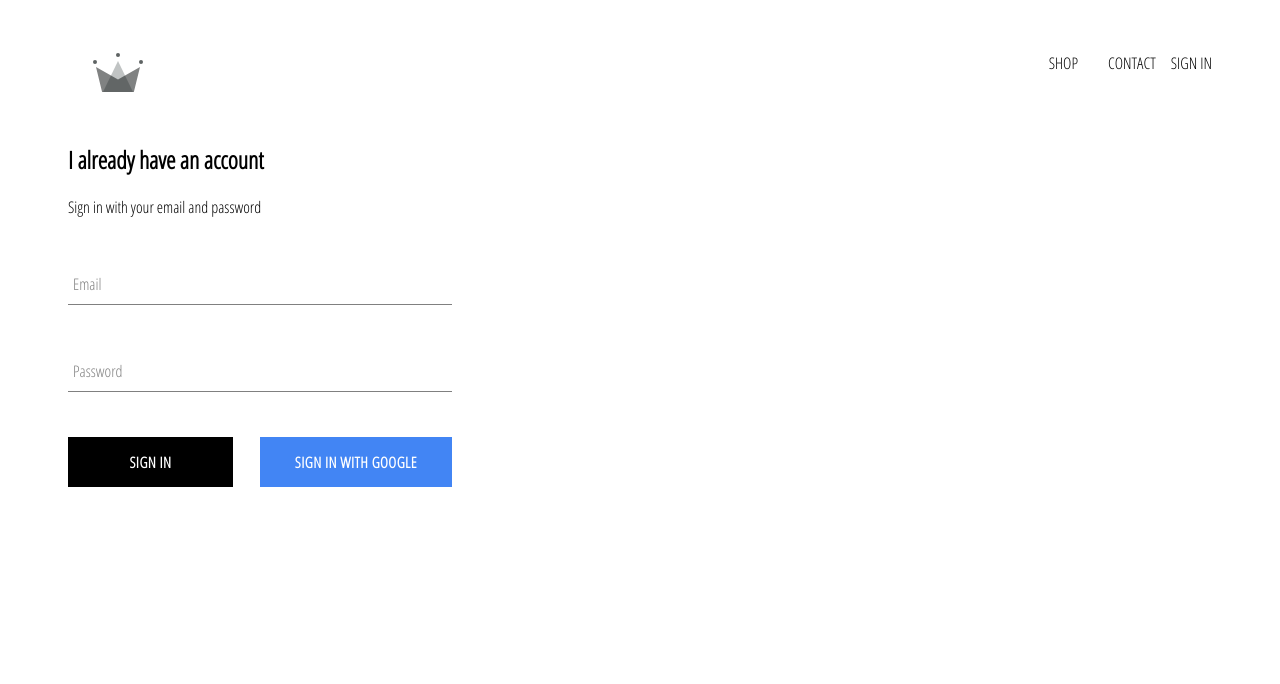
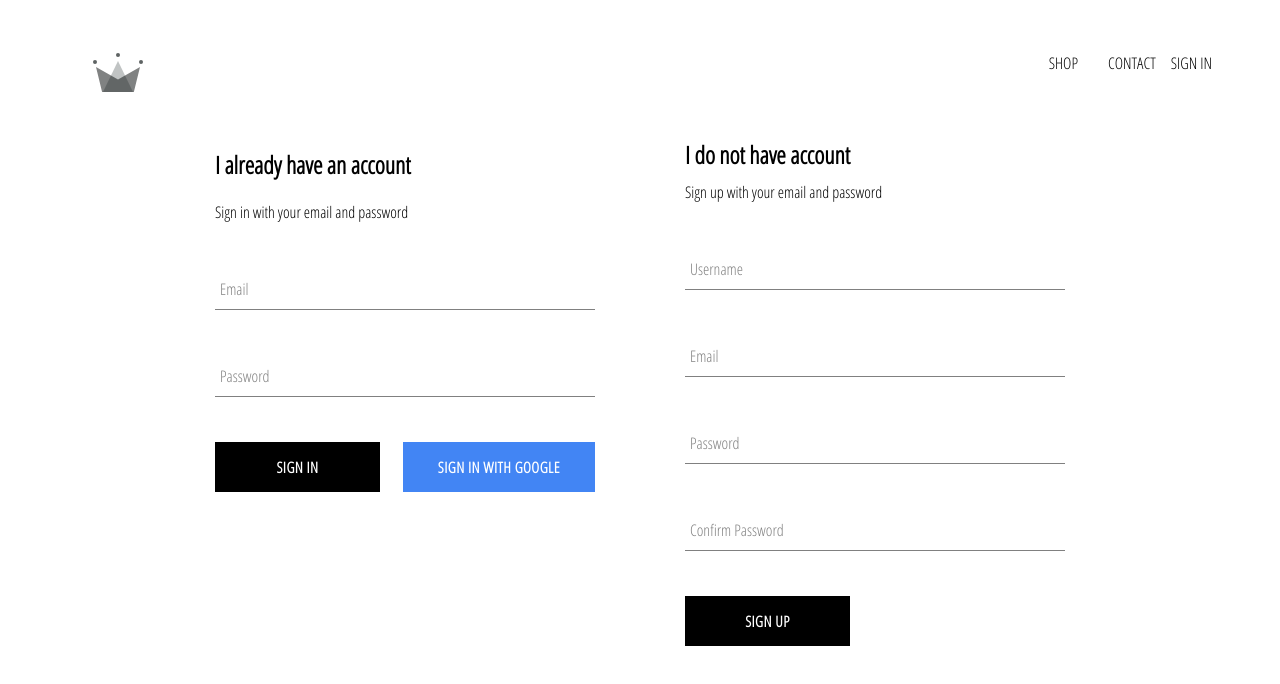
Before and after one commit to shivkhaira/react, a React (Create React App) app: page /signIn in a window 1280 px wide. Shown: the top 684 px of the page. Built offline with nearby package versions, Linux system fonts and the light colour scheme; no server answers.

Commit message:
SIGN IN AND SIGN UP

```diff
--- a/src/App.js
+++ b/src/App.js
@@ -5,7 +5,7 @@
 import Shop from './pages/shop/shop.component'
 import Header from './components/header/header.component'
 import Sign from './pages/sign/sign.component'
-import {auth} from './firebase/firebase.utils'
+import {auth,createUserProfileDocument} from './firebase/firebase.utils'
 
 class App extends React.Component{    //eslint-disable-next-line
 
@@ -23,9 +23,27 @@
 unsubscribeFromAuth=null
 
 componentDidMount(){
-    this.unsubscribeFromAuth=auth.onAuthStateChanged(user=>{
-        this.setState({currentUser:user})
-        console.log(user)
+    this.unsubscribeFromAuth=auth.onAuthStateChanged(async userAuth=>{
+        if (userAuth)
+        {
+            const userRef=await createUserProfileDocument(userAuth)
+            userRef.onSnapshot(snapShot=>{
+                this.setState({
+                    currentUser:{
+                        id:snapShot.id,
+                        ...snapShot.data()
+                    }
+                })
+            })
+
+        }
+        else
+        {
+           this.setState({
+               currentUser:userAuth
+           })
+
+        }
     })
 
 }
--- a/src/components/sign-in/sign-in.component.js
+++ b/src/components/sign-in/sign-in.component.js
@@ -2,17 +2,23 @@
 import './sign-in.style.scss'
 import FormInput from '../form-input/form-input.component'
 import CustomButton from '../custom-button/custom-button.component'
-import {signinWithGoogle} from '../../firebase/firebase.utils'
+import {auth,signinWithGoogle} from '../../firebase/firebase.utils'
 const SignIn =()=>
 {
     const [email,Setemail]=useState('')
     const [password,Setpassword]=useState('')
 
-    const handle=e=>{
+    const handle=async e=>{
         e.preventDefault();
-        console.log("Submit")
-       Setemail('')
-       Setpassword('')
+       try{
+           await auth.signInWithEmailAndPassword(email,password)
+           Setemail('')
+           Setpassword('')
+       }
+      catch(error)
+      {
+          console.error(error)
+      }
     }
 
 
--- a/src/components/sign-in/sign-in.style.scss
+++ b/src/components/sign-in/sign-in.style.scss
@@ -1,4 +1,13 @@
-.sign-in
-{
-    width: 30vw;
+.sign-in {
+    width: 380px;
+    display: flex;
+    flex-direction: column;
+
+    .title{
+        margin: 10px 0;
+    }
+    .buttons{
+        display: flex;
+        justify-content: space-between;
+    }
 }
--- /dev/null
+++ b/src/components/sign-up/sign-up.style.scss
@@ -0,0 +1,9 @@
+.sign-up {
+    display: flex;
+    flex-direction: column;
+    width: 380px;
+
+    .title {
+      margin: 10px 0;
+    }
+  }
--- /dev/null
+++ b/src/components/sign-up/signup-component.js
@@ -0,0 +1,75 @@
+import React, { useState } from 'react'
+import './sign-up.style.scss'
+import FormInput from '../form-input/form-input.component'
+import CustomButton from '../custom-button/custom-button.component'
+
+import {auth,createUserProfileDocument} from '../../firebase/firebase.utils'
+
+const SignUp=()=>{
+    const [displayName,SetdisplayName]=useState('')
+    const [email,Setemail]=useState('')
+    const [password,Setpassword]=useState('')
+    const [confirmpassword,Setconfirmpassword]=useState('')
+
+    const handleSubmit=async e=>
+    {   e.preventDefault();
+
+
+        if(password!==confirmpassword)
+        {
+            alert("Passwords don't match")
+            return
+        }
+
+        try
+        {
+            const {user}=await auth.createUserWithEmailAndPassword(email,password)
+            await createUserProfileDocument(user,{displayName})
+            SetdisplayName('')
+            Setemail('')
+            Setpassword('')
+            Setconfirmpassword('')
+        }
+        catch(error)
+        {
+            console.error(error)
+        }
+    }
+
+    const handleChange=event=>{
+        const {name,value}=event.target
+        if (name==='displayName')
+        {
+            SetdisplayName(value)
+        }
+        else if(name==='email')
+        {
+            Setemail(value)
+        }
+        else if(name==='password')
+        {
+            Setpassword(value)
+        }
+        else if(name==='confirmpassword')
+        {
+            Setconfirmpassword(value)
+        }
+    }
+
+    return(
+        <div className='sign-up'>
+            <h2 className='title'>I do not have account</h2>
+            <span>Sign up with your email and password</span>
+            <form className='sign-up-form' onSubmit={handleSubmit}>
+                <FormInput type='text' onChange={handleChange} label="Username" name='displayName' value={displayName} required />
+                <FormInput type='email' onChange={handleChange} label="Email" name='email' value={email} required />
+                <FormInput type='password' onChange={handleChange} label="Password" name='password' value={password} required />
+                <FormInput type='password' onChange={handleChange} label="Confirm Password" name='confirmpassword' value={confirmpassword} required />
+                <CustomButton type='submit'>Sign UP</CustomButton>
+            </form>
+        </div>
+    )
+
+}
+
+export default SignUp
--- a/src/firebase/firebase.utils.js
+++ b/src/firebase/firebase.utils.js
@@ -18,6 +18,32 @@
 export const auth=firebase.auth()
 export const firestore=firebase.firestore()
 
+export const createUserProfileDocument=async(userAuth,data)=>{
+   if(!userAuth) return;
+  const userRef=firestore.doc(`users/${userAuth.uid}`)
+  const snapShot=await userRef.get()
+
+
+   if (!snapShot.exists)
+   {
+    const {displayName,email}=userAuth
+    const createdAt=new Date()
+    try {
+      await userRef.set({
+        displayName,
+        email,
+        createdAt,
+        ...data
+      })
+    } catch(error)
+    {
+      console.log("Error creating user",error.message)
+    }
+   }
+
+   return userRef
+}
+
 const provider=new firebase.auth.GoogleAuthProvider()
 provider.setCustomParameters({prompt:'select_account'})
 export const signinWithGoogle=()=>auth.signInWithPopup(provider)
--- a/src/pages/sign/sign.component.js
+++ b/src/pages/sign/sign.component.js
@@ -1,10 +1,11 @@
 import React from 'react'
 import './sign.style.scss'
 import SignIn from '../../components/sign-in/sign-in.component'
-
+import SignUp from '../../components/sign-up/signup-component'
 const Sign=()=>(
     <div className='sign-in-and-sign-up'>
     <SignIn />
+    <SignUp />
     </div>
 )
 
--- a/src/pages/sign/sign.style.scss
+++ b/src/pages/sign/sign.style.scss
@@ -1,13 +1,6 @@
-.sign-in {
-    width: 380px;
+.sign-in-and-sign-up{
+    width: 850px;
     display: flex;
-    flex-direction: column;
-
-    .title{
-        margin: 10px 0;
-    }
-    .buttons{
-        display: flex;
-        justify-content: space-between;
-    }
+    justify-content: space-between;
+    margin: 30px auto;
 }
```
Also changed, not shown: 1 other file (tests, documents, lock files or other folders).
